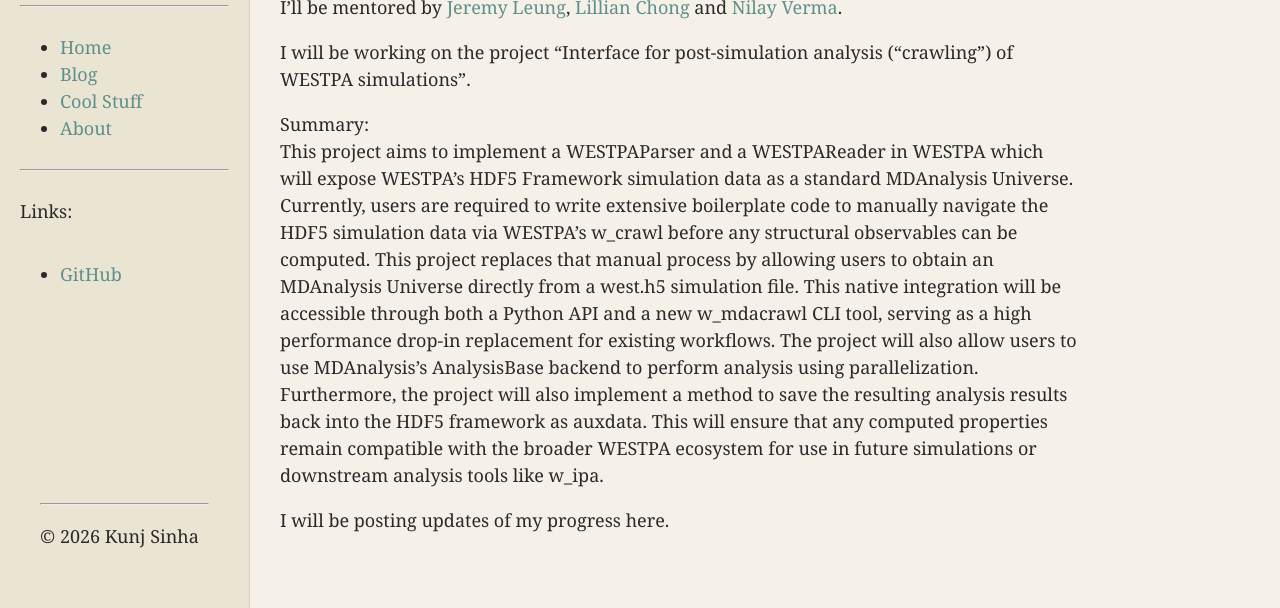
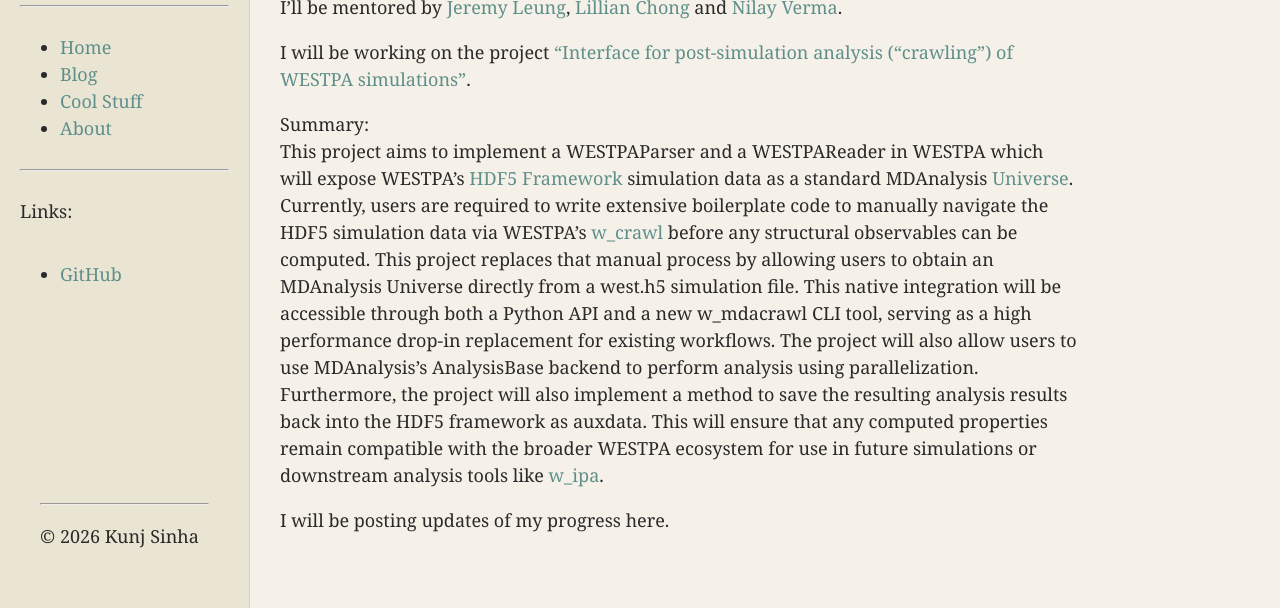
Before and after one commit to kunjsinha/kunjsinha.github.io, a Jekyll site: the page built from _posts/2026-05-02-GSoC-intro.md, in a window 1280 px wide, cut to the strip 292-900 px from the top of the page. Built offline with Jekyll 4.4.1, drawn with Linux system fonts in a browser that asks for light colours; some of the changed lines change nothing that is shown.

Commit message:
Update links

```diff
--- a/_posts/2026-05-02-GSoC-intro.md
+++ b/_posts/2026-05-02-GSoC-intro.md
@@ -11,13 +11,13 @@ date: 2026-05-02
 
 Hi! I’m Kunj Sinha
 
-A big thanks to [MDAnalysis](https://www.mdanalysis.org/) and [WESTPA](https://westpa.github.io/westpa/) for accepting my proposal for [GSoC 2026](https://summerofcode.withgoogle.com/programs/2026/projects/VJMrp2UW).
+A big thanks to [MDAnalysis](https://www.mdanalysis.org/) and [WESTPA](https://westpa.github.io/westpa/) for accepting my proposal for [GSoC 2026](https://summerofcode.withgoogle.com/).
 
 I'll be mentored by [Jeremy Leung](https://github.com/jeremyleung521), [Lillian Chong](https://github.com/ltchong) and [Nilay Verma](https://github.com/nilay-v3rma).
 
-I will be working on the project "Interface for post-simulation analysis (“crawling”) of WESTPA simulations".
+I will be working on the project ["Interface for post-simulation analysis (“crawling”) of WESTPA simulations"](https://summerofcode.withgoogle.com/programs/2026/projects/VJMrp2UW).
 
 Summary: <br>
-This project aims to implement a WESTPAParser and a WESTPAReader in WESTPA which will expose WESTPA’s HDF5 Framework simulation data as a standard MDAnalysis Universe. Currently, users are required to write extensive boilerplate code to manually navigate the HDF5 simulation data via WESTPA’s w_crawl before any structural observables can be computed. This project replaces that manual process by allowing users to obtain an MDAnalysis Universe directly from a west.h5 simulation file. This native integration will be accessible through both a Python API and a new w_mdacrawl CLI tool, serving as a high performance drop-in replacement for existing workflows. The project will also allow users to use MDAnalysis’s AnalysisBase backend to perform analysis using parallelization. Furthermore, the project will also implement a method to save the resulting analysis results back into the HDF5 framework as auxdata. This will ensure that any computed properties remain compatible with the broader WESTPA ecosystem for use in future simulations or downstream analysis tools like w_ipa.
+This project aims to implement a WESTPAParser and a WESTPAReader in WESTPA which will expose WESTPA’s [HDF5 Framework](https://westpa.readthedocs.io/en/latest/users_guide/hdf5.html) simulation data as a standard MDAnalysis [Universe](https://userguide.mdanalysis.org/stable/universe.html). Currently, users are required to write extensive boilerplate code to manually navigate the HDF5 simulation data via WESTPA’s [w_crawl](https://westpa.readthedocs.io/en/latest/documentation/cli/w_crawl.html) before any structural observables can be computed. This project replaces that manual process by allowing users to obtain an MDAnalysis Universe directly from a west.h5 simulation file. This native integration will be accessible through both a Python API and a new w_mdacrawl CLI tool, serving as a high performance drop-in replacement for existing workflows. The project will also allow users to use MDAnalysis’s AnalysisBase backend to perform analysis using parallelization. Furthermore, the project will also implement a method to save the resulting analysis results back into the HDF5 framework as auxdata. This will ensure that any computed properties remain compatible with the broader WESTPA ecosystem for use in future simulations or downstream analysis tools like [w_ipa](https://westpa.readthedocs.io/en/latest/users_guide/command_line_tools/w_ipa.html).
 
 I will be posting updates of my progress here.
```
